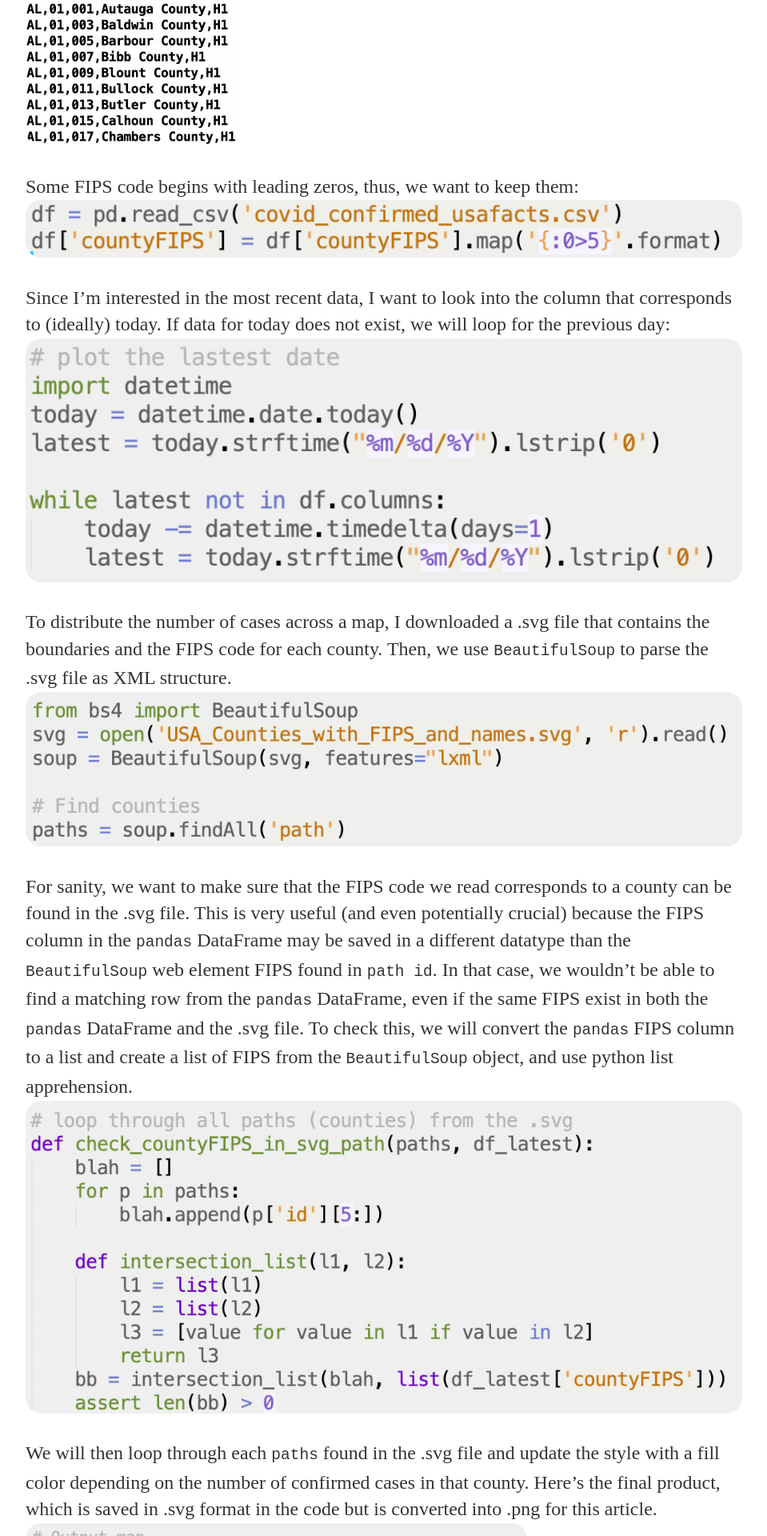
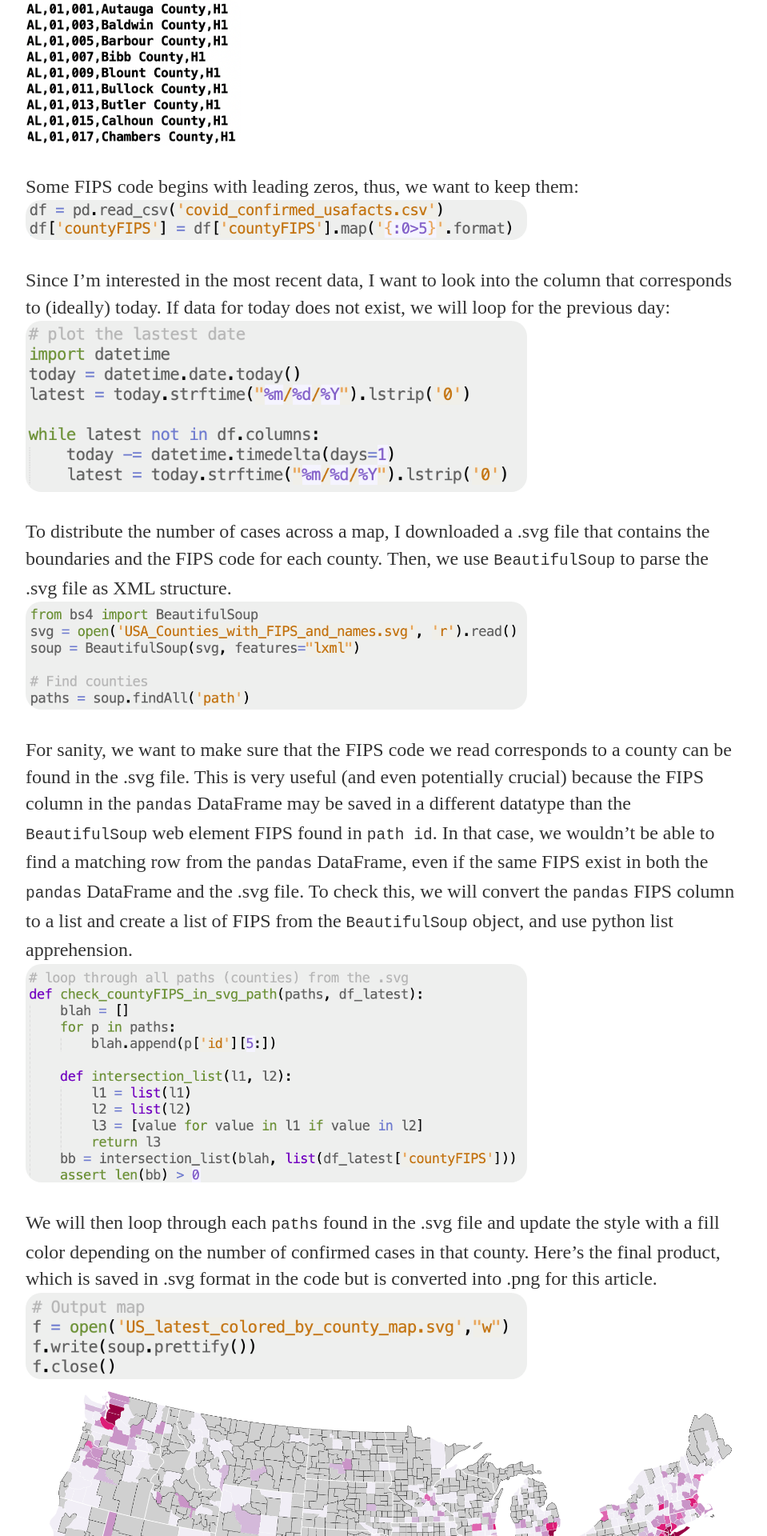
Before and after one commit to astro313/astro313.github.io, a Jekyll site: the page built from projects/_posts/2020-03-23-CoronavirusCountyMap.md, in a window 1280 px wide. Shown: the part 694-2614 px from the top of the page at 80% size, without its empty margins (160-1119 px from the left). Built offline with Jekyll 4.4.1, drawn with Linux system fonts in a browser that asks for light colours; nearby versions of some CDN libraries; comment, search, counter and statistics services are not loaded.

Commit message:
img size

```diff
--- a/projects/_posts/2020-03-23-CoronavirusCountyMap.md
+++ b/projects/_posts/2020-03-23-CoronavirusCountyMap.md
@@ -14,17 +14,17 @@
 
 Some FIPS code begins with leading zeros, thus, we want to keep them:
 <br>
-<img src="{{ site.url }}/projects/assets/read_covid_FIPS.png" width="100%">
+<img src="{{ site.url }}/projects/assets/read_covid_FIPS.png" width="70%">
 
 Since I'm interested in the most recent data, I want to look into the column that corresponds to (ideally) today. If data for today does not exist, we will loop for the previous day:
-<br><img src="{{ site.url }}/projects/assets/read_covid_datetime.png" width="100%">
+<br><img src="{{ site.url }}/projects/assets/read_covid_datetime.png" width="70%">
 
 To distribute the number of cases across a map, I downloaded a .svg file that contains the boundaries and the FIPS code for each county. Then, we use `BeautifulSoup` to parse the .svg file as XML structure.
-<br><img src="{{ site.url }}/projects/assets/bs4_county_svg.png" width="100%">
+<br><img src="{{ site.url }}/projects/assets/bs4_county_svg.png" width="70%">
 
 For sanity, we want to make sure that the FIPS code we read corresponds to a county can be found in the .svg file. This is very useful (and even potentially crucial) because the FIPS column in the `pandas` DataFrame may be saved in a different datatype than the `BeautifulSoup` web element FIPS found in `path id`. In that case, we wouldn't be able to find a matching row from the `pandas` DataFrame, even if the same FIPS exist in both the `pandas` DataFrame and the .svg file. To check this, we will convert the `pandas` FIPS column to a list and create a list of FIPS from the `BeautifulSoup` object, and use python list apprehension.
-<br><img src="{{ site.url }}/projects/assets/list_intersection.png" width="100%">
+<br><img src="{{ site.url }}/projects/assets/list_intersection.png" width="70%">
 
 We will then loop through each `paths` found in the .svg file and update the style with a fill color depending on the number of confirmed cases in that county. Here's the final product, which is saved in .svg format in the code but is converted into .png for this article.
 <br><img src="{{ site.url }}/projects/assets/save_svg_county.png" width="70%">
-<br><img src="{{ site.url }}/projects/assets/US_Mar232020_countyMap.png" alt="Table" width="100%">
+<br><img src="{{ site.url }}/projects/assets/US_Mar232020_countyMap.png" width="100%">
```
